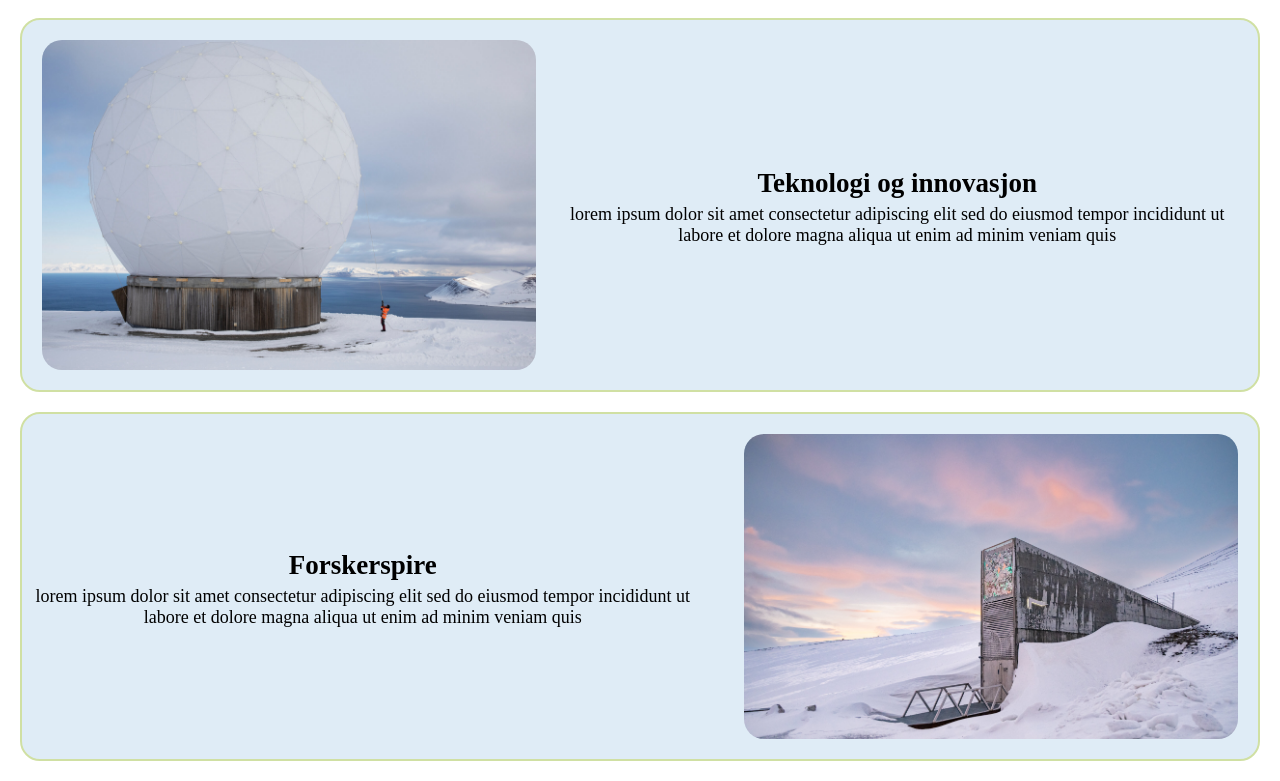
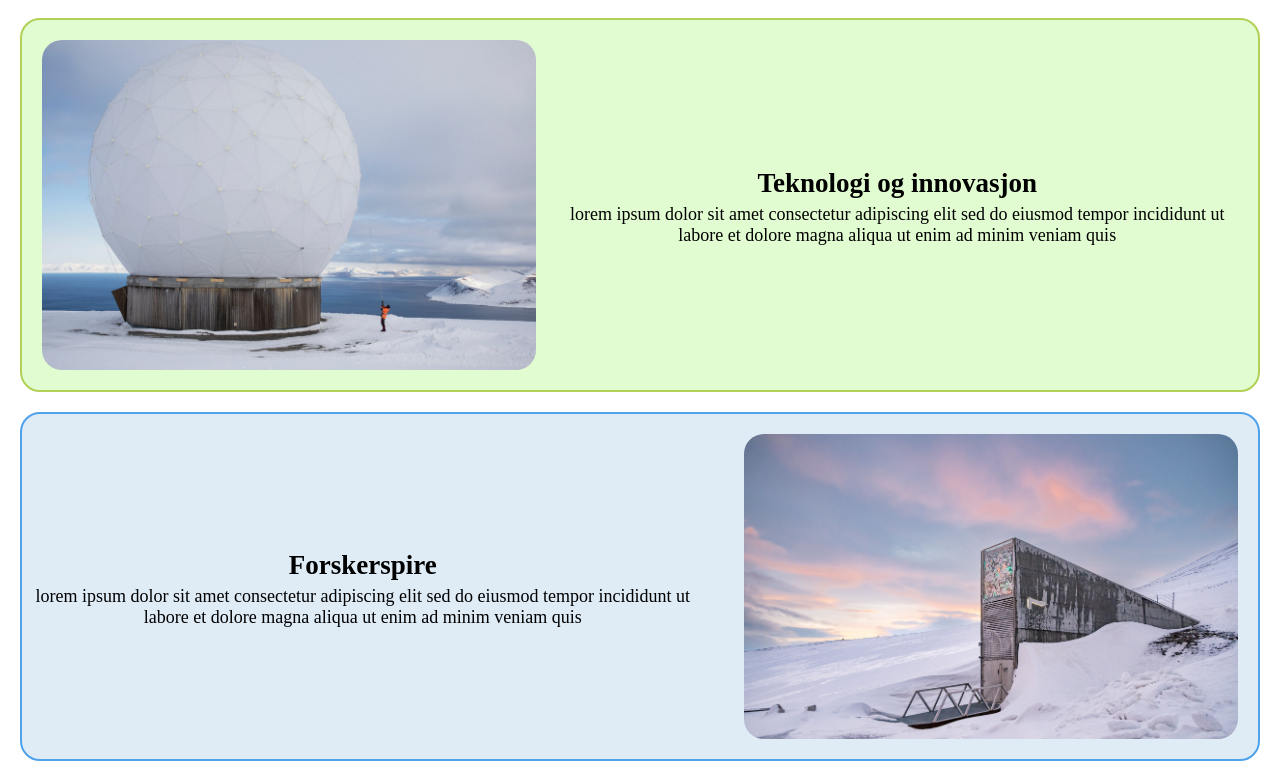
Before and after one commit to Kenga123456/mockup_spirologi, a website: page index.html in a window 1280 px wide. Shown: the part 164-945 px from the top of the page. Drawn offline with Linux system fonts and the light colour scheme.

Commit message:
Update index.html
changed colors of forsker and tekno containers

```diff
--- a/index.html
+++ b/index.html
@@ -75,9 +75,14 @@
       align-items: center;
       margin: 20px;
 
+      background-color: #e2fcd1;
+      border-radius: 20px;
+      border: 2px solid rgb(176, 209, 86);
+    }
+
+    .info_container.forskerspire {
+      border: 2px solid rgb(78, 162, 235);
       background-color: #dfecf6;
-      border-radius: 20px;
-      border: 2px solid rgb(208, 224, 163);
     }
 
     .info_image {
```
